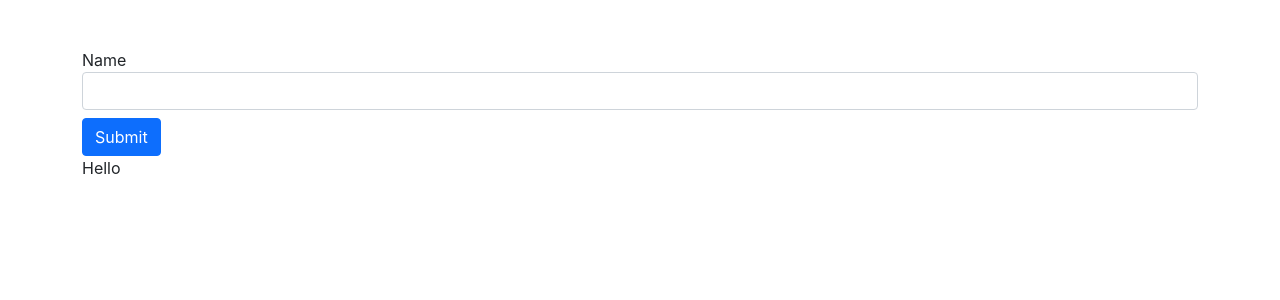
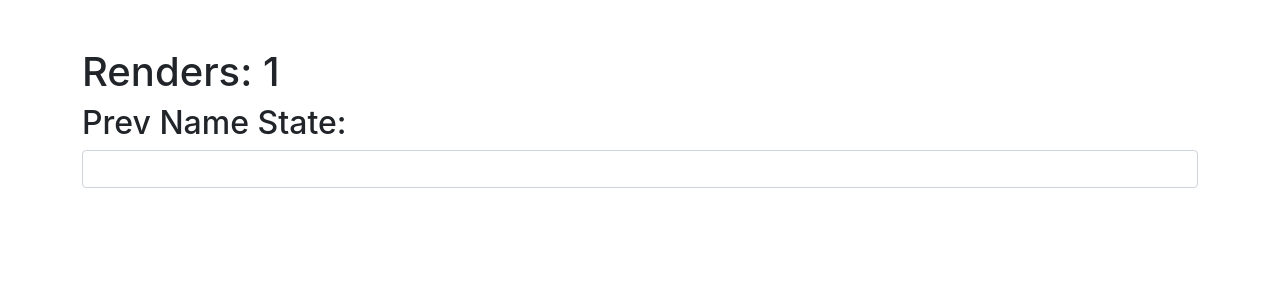
Before and after one commit to Bmattholder/react-sandbox, a React (Create React App) app: page / in a window 1280 px wide. Shown: the top 300 px of the page. Built offline with nearby package versions, Linux system fonts and the light colour scheme.

Commit message:
example 2

```diff
--- a/src/App.js
+++ b/src/App.js
@@ -1,9 +1,9 @@
-import UseRefExample1 from './components/UseRefExample1';
+import UseRefExample2 from './components/UseRefExample2';
 
 function App() {
   return (
     <div className='container mt-5'>
-      <UseRefExample1 />
+      <UseRefExample2 />
     </div>
   );
 }
--- /dev/null
+++ b/src/components/UseRefExample2.jsx
@@ -0,0 +1,28 @@
+import { useState, useEffect, useRef } from 'react';
+
+function UseRefExample2() {
+  const [name, setName] = useState('');
+
+  const renders = useRef(1);
+	const prevName = useRef('')
+
+  useEffect(() => {
+    renders.current = renders.current + 1;
+		prevName.current = name
+  }, [name]);
+
+  return (
+    <div>
+      <h1>Renders: {renders.current}</h1>
+			<h2>Prev Name State: {prevName.current}</h2>
+      <input
+        type='text'
+        value={name}
+        onChange={(e) => setName(e.target.value)}
+        className='form-control mb-3'
+      />
+    </div>
+  );
+}
+
+export default UseRefExample2;
```
